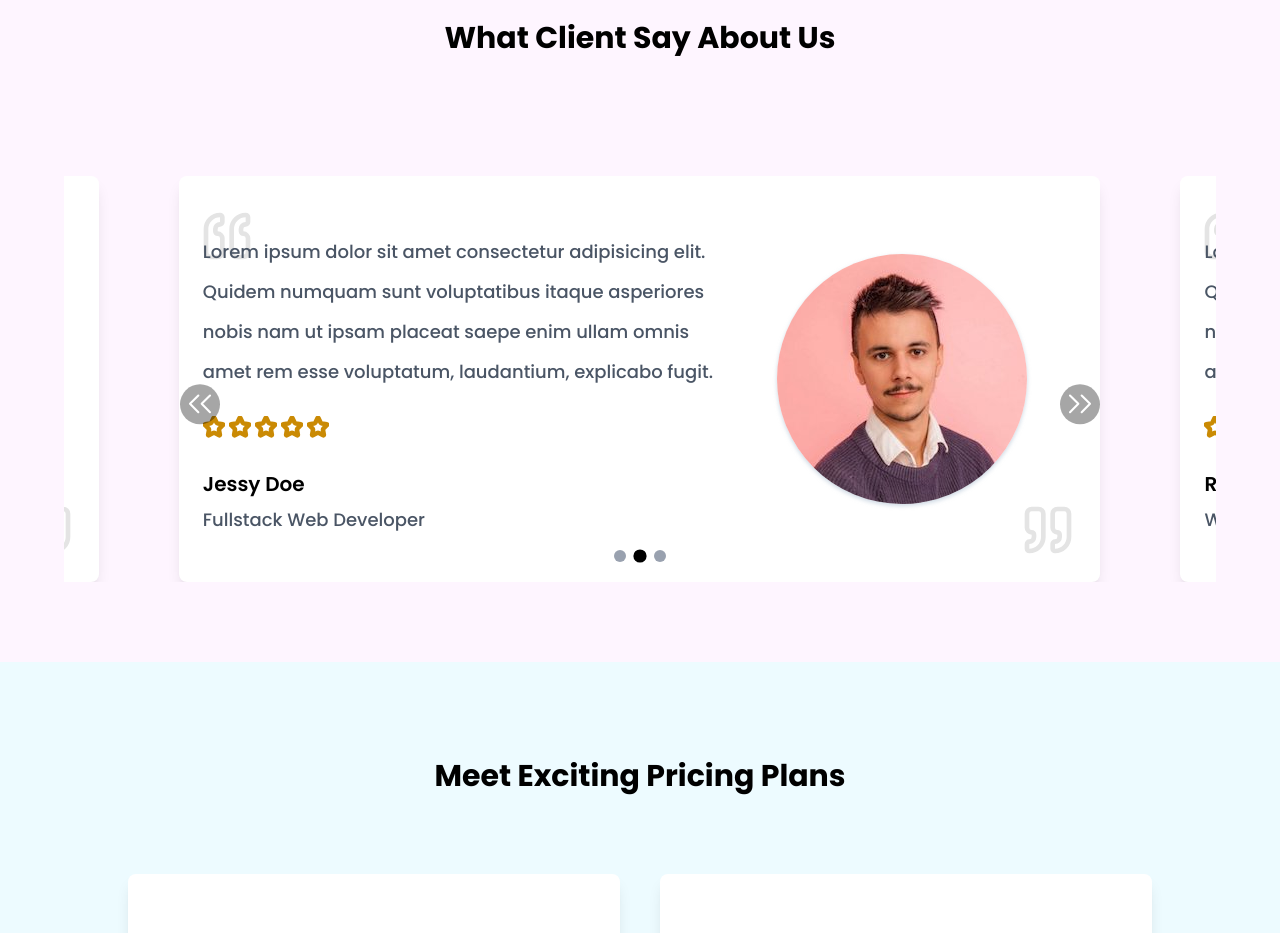
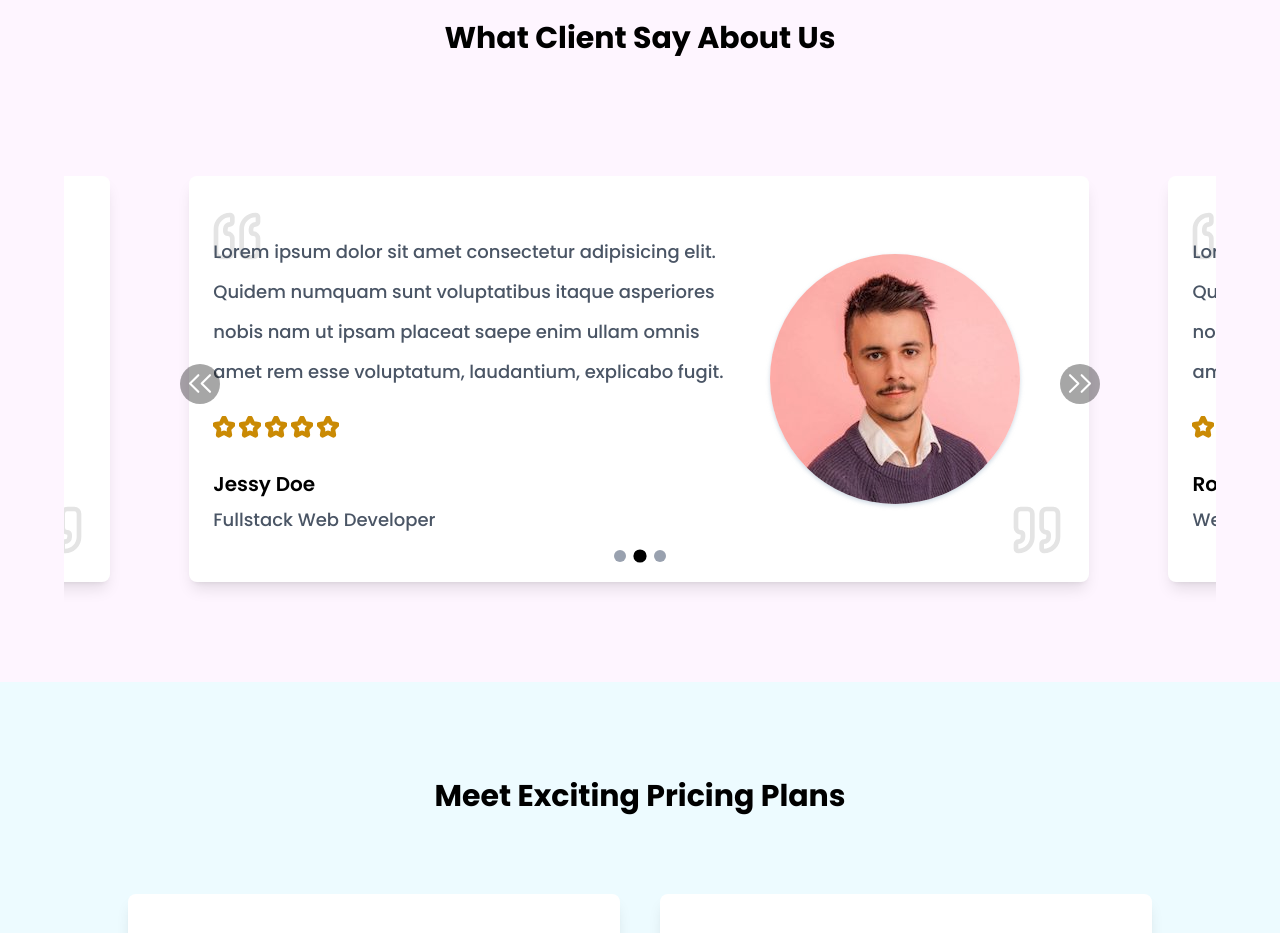
Before and after one commit to NekkoubOussama/Appify, a Next.js app: page / in a window 1280 px wide. Shown: the part 3220-4153 px from the top of the page. Built offline with nearby package versions, Linux system fonts and the light colour scheme.

Commit message:
refactory : fix the carousel layout shift and the

```diff
--- a/components/box.tsx
+++ b/components/box.tsx
@@ -72,7 +72,7 @@ type CardProps = {
 };
 export function ClientCard(props: CardProps) {
   return (
-    <div className="flex flex-col-reverse lg:flex-row w-[90%] relative mx-2 p-6 bg-white shadow-lg rounded-lg mt-10 embla__slide lg:mx-10">
+    <div className="flex flex-col-reverse lg:flex-row w-[95%] relative mx-auto p-6 bg-white shadow-lg rounded-lg my-5">
       <Quote
         color="#e4e4e4"
         strokeWidth={2}
--- a/components/carousel.tsx
+++ b/components/carousel.tsx
@@ -47,9 +47,14 @@ export function Carousel() {
     }
   }, [emblaApi]);
   return (
-    <div className="embla w-full relative" ref={emblaRef}>
-      <div className="lg:w-[80%] mx-auto mt-20 embla__container">
+    <div className="embla w-full relative  ">
+      <div className="embla__viewport overflow-hidden mt-25" ref={emblaRef}>
+        <div className="embla__container lg:w-[85%] mx-auto">
           {clientsReview.map((clientReview, index) => (
+            <div
+              key={index}
+              className="embla__slide flex-[0_0_100%] lg:flex-[0_0_90%] px-4"
+            >
               <ClientCard
                 key={index}
                 Text={clientReview.Text}
@@ -57,18 +62,20 @@ export function Carousel() {
                 Name={clientReview.Name}
                 Job={clientReview.Job}
                 Rating={clientReview.Rating}
-          />
+              />{" "}
+            </div>
           ))}
+        </div>
       </div>
       <div className="embla__controls flex flex-row justify-between ">
         <button
-          className="embla__prev text-white bg-black/35 rounded-full h-10 w-10 lg:flex justify-center items-center hover:bg-black/70 m-1 absolute top-2/3 -translate-y-2/3 left-28 hidden  "
+          className="embla__prev text-white bg-black/35 rounded-full h-10 w-10 lg:flex justify-center items-center hover:bg-black/70 m-1 absolute top-3/5 -translate-y-3/5 left-28 hidden  "
           onClick={scrollPrev}
         >
           <ChevronsLeft size={43} strokeWidth={1.25} />
         </button>
         {scrollSnaps.length > 0 && (
-          <div className="embla__dots flex gap-2 justify-center mt-4 absolute bottom-5 left-1/2 -translate-x-1/2">
+          <div className="embla__dots flex gap-2 justify-center mt-4 absolute bottom-10 left-1/2 -translate-x-1/2">
             {scrollSnaps.map((_, index) => (
               <button
                 key={index}
@@ -81,7 +88,7 @@ export function Carousel() {
           </div>
         )}
         <button
-          className="embla__next  text-white bg-black/35 rounded-full h-10 w-10 lg:flex justify-center items-center  hover:bg-black/70 m-1 absolute top-2/3 -translate-y-2/3 right-28 hidden  "
+          className="embla__next  text-white bg-black/35 rounded-full h-10 w-10 lg:flex justify-center items-center  hover:bg-black/70 m-1 absolute top-3/5 -translate-y-3/5 right-28 hidden  "
           onClick={scrollNext}
         >
           <ChevronsRight size={43} strokeWidth={1.25} />
```
Lines whose indentation alone changed are shown as unchanged.
